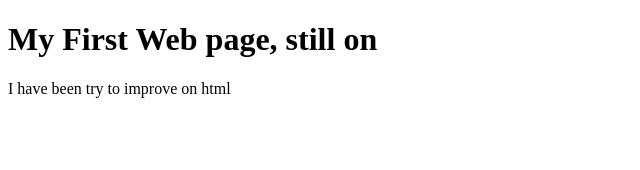
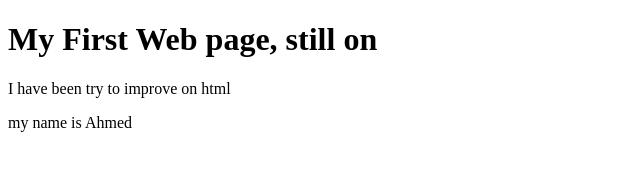
Before and after one commit to Ahmed-Dauda/lecture0, a plain HTML site: page hello.html in a window 1280 px wide. Shown: the whole page, without its empty margins (0-640 px from the left). Drawn offline with Linux system fonts and the light colour scheme.

Commit message:
added paragraph 2

```diff
--- a/hello.html
+++ b/hello.html
@@ -8,5 +8,8 @@
 	 <body>
 							<h1>My First Web page, still on</h1>
 							<p>I have been try to improve on html</p>
+							<p>my name is Ahmed</p>
+
 	 </body>
+
  </html>
```
